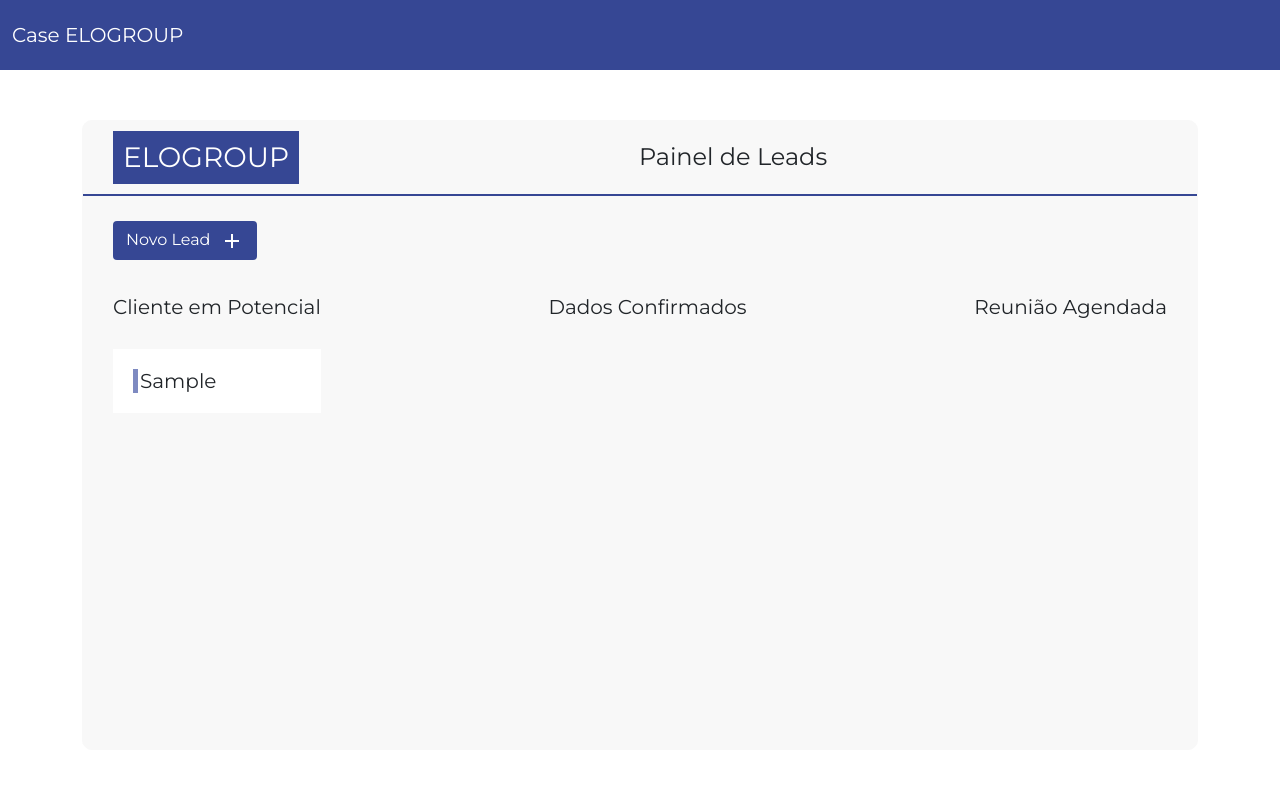
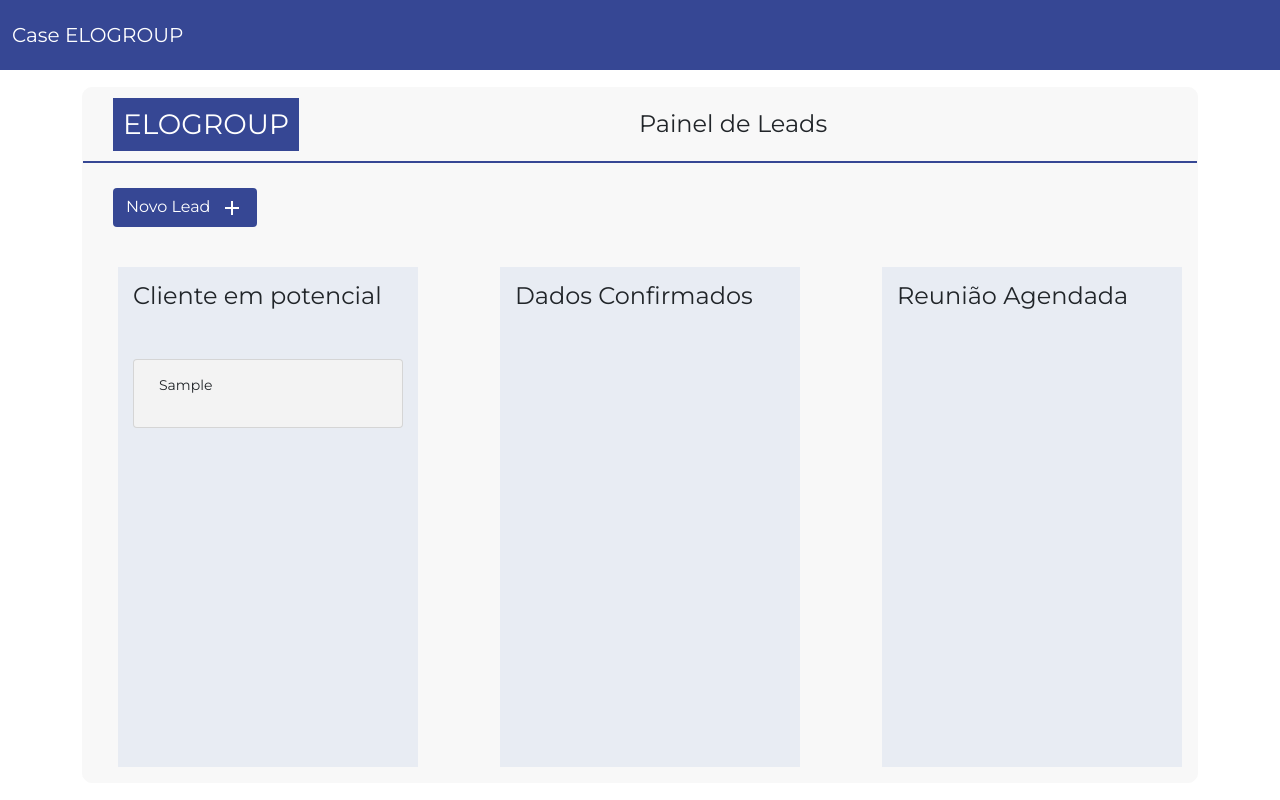
Before and after one commit to Rafa-Moura/case-elogroup, a React (Create React App) app: page /cadastrarlead in a window 1280 px wide. Both pictures are taken after typing "Sample", "Sample", "name@example.com" into the empty fields and a click on the button "Cadastrar". Built offline with nearby package versions, Linux system fonts and the light colour scheme.

Commit message:
include dnd function

```diff
--- a/src/views/components/BoardLeads/index.jsx
+++ b/src/views/components/BoardLeads/index.jsx
@@ -1,12 +1,17 @@
 import React from "react";
 import ListLead from "../ListLead";
+
+import CardLead from "../CardLead";
 
 import { MdAdd } from "react-icons/md";
 
 import "./styles.css";
 import { Link } from "react-router-dom";
 
+import { listLead } from "../../../controllers/leadController";
+
 function BoardLeads() {
+  const result = listLead();
   return (
     <div id="board--container">
       <header className="header--board">
@@ -27,8 +32,29 @@ function BoardLeads() {
           </button>
         </Link>
       </div>
-      <div className="body--board">
-        <ListLead />
+      <div className="body--board" id="flexbox">
+        <ListLead id="board-1" className="board" title="Cliente em potencial">
+          {result.map((item) => (
+            <CardLead
+              key={item.id}
+              id={item.id}
+              className="card"
+              draggable="true"
+            >
+              <p>{item.name}</p>
+            </CardLead>
+          ))}
+        </ListLead>
+        <ListLead
+          id="board-2"
+          className="board"
+          title="Dados Confirmados"
+        ></ListLead>
+        <ListLead
+          id="board-3"
+          className="board"
+          title="Reunião Agendada"
+        ></ListLead>
       </div>
     </div>
   );
--- a/src/views/components/BoardLeads/styles.css
+++ b/src/views/components/BoardLeads/styles.css
@@ -43,3 +43,33 @@
   align-items: center;
   justify-content: space-between;
 }
+
+#flexbox {
+  display: flex;
+  align-items: center;
+  justify-content: space-between;
+  width: 100%;
+  overflow: hidden;
+  min-height: 500px;
+  height: 100%;
+  margin: 0 auto;
+  padding: 15px;
+}
+
+#flexbox .board {
+  display: flex;
+  flex-direction: column;
+  width: 100%;
+  height: 500px;
+  max-width: 300px;
+  background-color: rgba(4, 61, 167, 0.067);
+  padding: 15px;
+  margin-left: 20px;
+}
+
+#flexbox .board .card {
+  padding: 15px 25px;
+  background-color: #f3f3f3;
+  cursor: pointer;
+  margin-bottom: 15px;
+}
--- a/src/views/components/CardLead/index.jsx
+++ b/src/views/components/CardLead/index.jsx
@@ -1,19 +1,31 @@
 import React from "react";
-import { listLead } from "../../../controllers/leadController";
 
 import "./styles.css";
 
-function CardLead() {
-  const result = listLead();
+function CardLead(props) {
+  const dragStart = (e) => {
+    const target = e.target;
+    e.dataTransfer.setData("card_id", target.id);
+    setTimeout(() => {
+      target.style.display = "none";
+    }, 0);
+    console.log(target);
+  };
+
+  const dragOver = (e) => {
+    e.stopPropagation();
+  };
 
   return (
-    <>
-      {result.map((card) => (
-        <div className="cardLead--container" draggable="true">
-          <h5 key={card.id}>{card.name}</h5>
-        </div>
-      ))}
-    </>
+    <div
+      id={props.id}
+      className={props.className}
+      draggable={props.draggable}
+      onDragStart={dragStart}
+      onDragOver={dragOver}
+    >
+      {props.children}
+    </div>
   );
 }
 
--- a/src/views/components/FormLead/index.jsx
+++ b/src/views/components/FormLead/index.jsx
@@ -9,6 +9,10 @@ function FormLead() {
   const [name, setName] = useState("");
   const [telefone, setTelefone] = useState("");
   const [email, setEmail] = useState("");
+  const [rpa, setRpa] = useState(false);
+  const [produtoDigital, setProdutoDigital] = useState(false);
+  const [analytics, setAnalytics] = useState(false);
+  const [bpm, setBpm] = useState(false);
 
   const navigate = useNavigate();
 
@@ -17,6 +21,13 @@ function FormLead() {
     name: name,
     telefone: telefone,
     email: email,
+    status: "cliente em potencial",
+    services: {
+      rpa: "",
+      produtoDigital: "",
+      analytics: "",
+      bpm: "",
+    },
   };
 
   const lead = JSON.parse(apiConnector.getItem("lead")) || [];
@@ -24,8 +35,21 @@ function FormLead() {
 
   const handleSubmit = (e) => {
     e.preventDefault();
-    saveLead(lead);
-    navigate("/leads");
+    if (name !== "" && telefone !== "" && email !== "") {
+      rpa ? (model.services.rpa = true) : (model.services.rpa = false);
+      produtoDigital
+        ? (model.services.produtoDigital = true)
+        : (model.services.produtoDigital = false);
+      analytics
+        ? (model.services.analytics = true)
+        : (model.services.analytics = false);
+      bpm ? (model.services.bpm = true) : (model.services.bpm = false);
+      saveLead(lead);
+      alert("Lead incluido com sucesso!");
+      navigate("/leads");
+    } else {
+      alert("Favor preencher todos os campos");
+    }
   };
 
   return (
@@ -100,21 +124,21 @@ function FormLead() {
                     <td>
                       <div className="form-check">
                         <input
-                          className="form-check-input"
                           type="checkbox"
-                          id="rap"
+                          value={rpa}
+                          onChange={(e) => setRpa(e.target.checked)}
                         />
                       </div>
                     </td>
-                    <td>RAP</td>
+                    <td>RPA</td>
                   </tr>
                   <tr>
                     <td>
                       <div className="form-check">
                         <input
-                          className="form-check-input"
                           type="checkbox"
-                          id="produtoDigital"
+                          value={produtoDigital}
+                          onChange={(e) => setProdutoDigital(e.target.checked)}
                         />
                       </div>
                     </td>
@@ -124,9 +148,9 @@ function FormLead() {
                     <td>
                       <div className="form-check">
                         <input
-                          className="form-check-input"
                           type="checkbox"
-                          id="analytics"
+                          value={analytics}
+                          onChange={(e) => setAnalytics(e.target.checked)}
                         />
                       </div>
                     </td>
@@ -136,9 +160,9 @@ function FormLead() {
                     <td>
                       <div className="form-check">
                         <input
-                          className="form-check-input"
                           type="checkbox"
-                          id="bpm"
+                          value={bpm}
+                          onChange={(e) => setBpm(e.target.checked)}
                         />
                       </div>
                     </td>
--- a/src/views/components/FormLead/styles.css
+++ b/src/views/components/FormLead/styles.css
@@ -1,12 +1,20 @@
 .formLead--container {
   max-width: 800px;
   width: 100%;
+  background-color: #f8f8f8;
+  padding: 40px 30px;
 }
 .header--formLead {
   display: flex;
   align-items: center;
   justify-content: space-between;
   margin-bottom: 20px;
+}
+
+.logo--formLead {
+  background-color: rgb(54, 71, 148);
+  padding: 10px;
+  color: #fff;
 }
 
 .formLead--inputs {
--- a/src/views/components/ListLead/index.jsx
+++ b/src/views/components/ListLead/index.jsx
@@ -1,32 +1,31 @@
 import React from "react";
-import CardLead from "../CardLead";
 
 import "./styles.css";
 
-function ListLead() {
+function ListLead(props) {
+  const drop = (e) => {
+    e.preventDefault();
+    const card_id = e.dataTransfer.getData("card_id");
+    const card = document.getElementById(card_id);
+    card.style.display = "block";
+
+    e.target.appendChild(card);
+  };
+
+  const dragOver = (e) => {
+    e.preventDefault();
+  };
+
   return (
-    <>
-      <div className="list--container">
-        <div className="list--title">
-          <h5 className="w-100 text-center">Cliente em Potencial</h5>
-        </div>
-        <div className="list--body">
-          <CardLead />
-        </div>
-      </div>
-      <div className="list--container">
-        <div className="list--title">
-          <h5 className="w-100 text-center">Dados Confirmados</h5>
-        </div>
-        <div className="list--body"></div>
-      </div>
-      <div className="list--container">
-        <div className="list--title">
-          <h5 className="w-100 text-center">Reunião Agendada</h5>
-        </div>
-        <div className="list--body"></div>
-      </div>
-    </>
+    <div
+      id={props.id}
+      className={props.className}
+      onDrop={drop}
+      onDragOver={dragOver}
+    >
+      <h4 className="mb-5">{props.title}</h4>
+      <div>{props.children}</div>
+    </div>
   );
 }
 
```
Also changed, not shown: src/services/listasService.js (added, +16 -0 lines).
